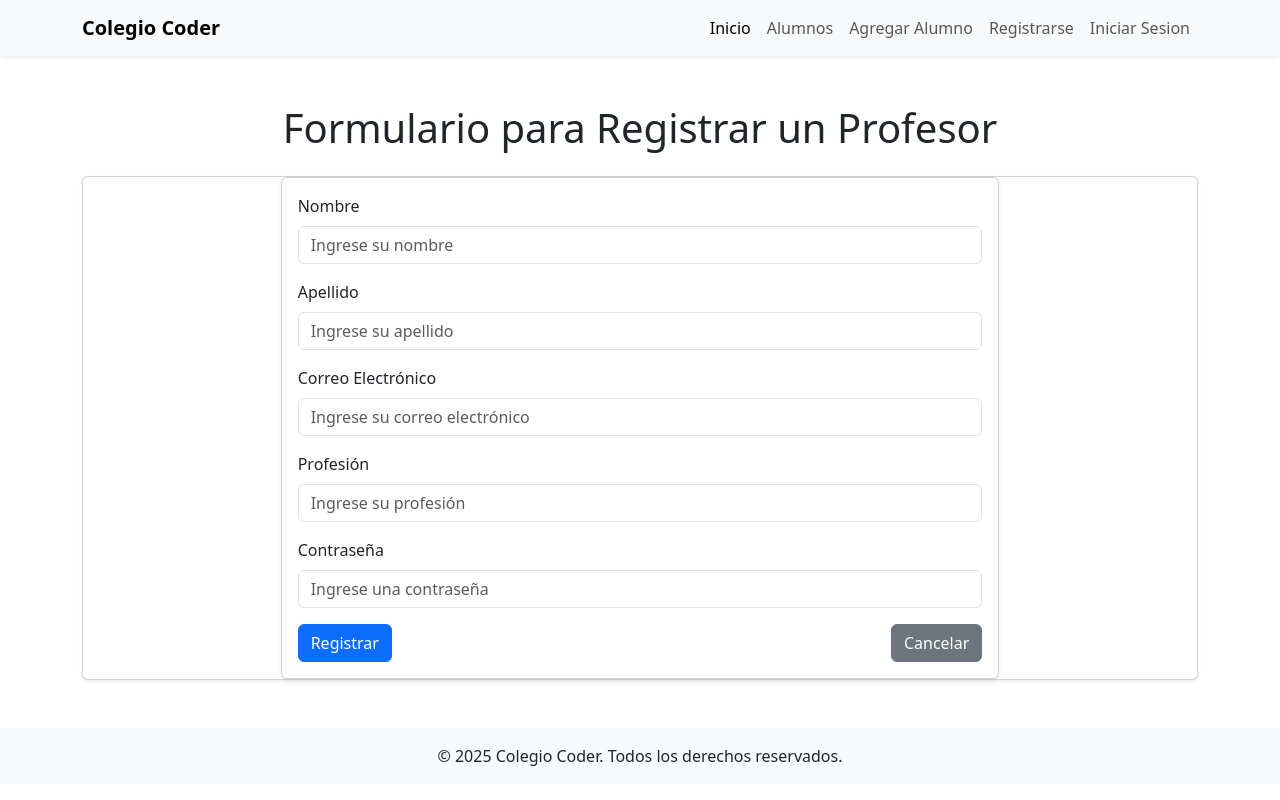
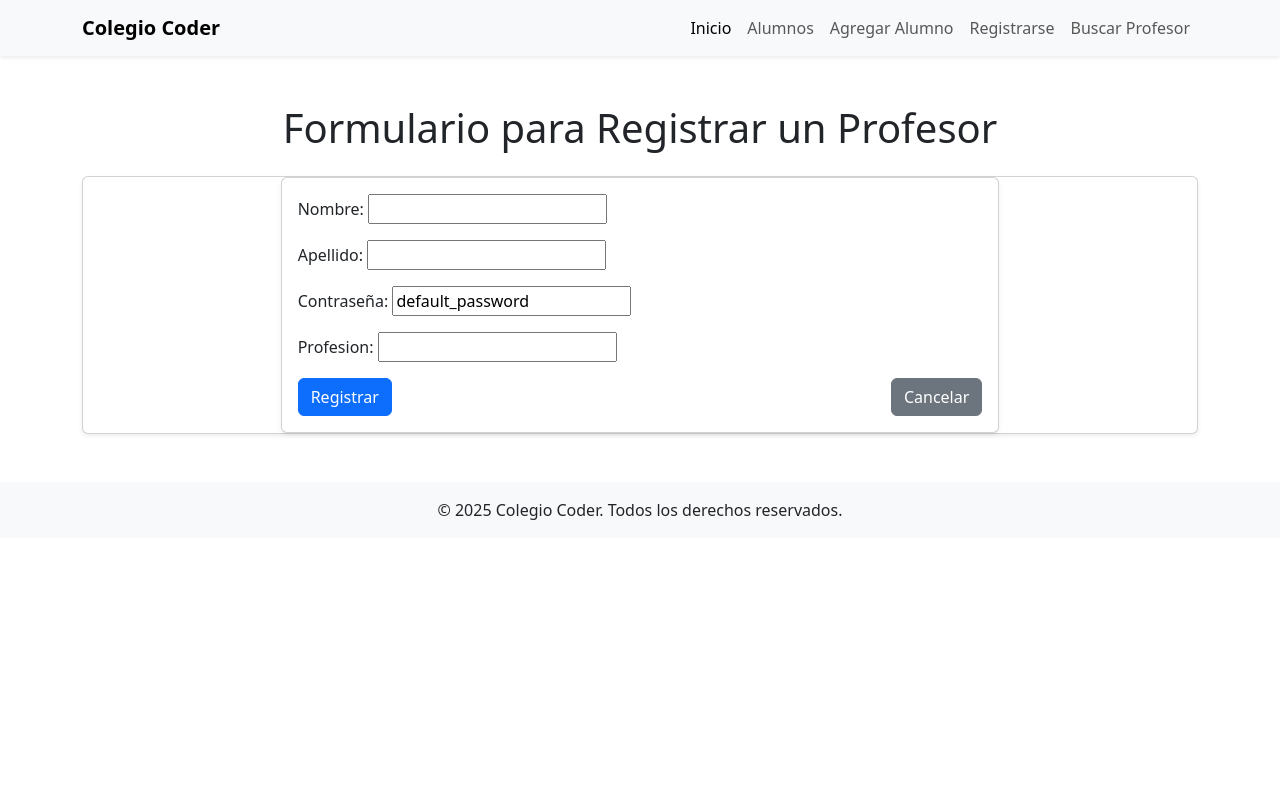
Before and after one commit to Facumartinezz/TuPrimeraPagina-MartinezZorzi, a Django app: page /profesores/create in a window 1280 px wide. Run offline with Django 5.2, Linux system fonts and the light colour scheme.

Commit message:
Ultimo commit, ya terminado

```diff
--- a/PrimeraPagina/admin.py
+++ b/PrimeraPagina/admin.py
@@ -1,5 +1,6 @@
 from django.contrib import admin
-from .models import Alumno, Profesor
+from .models import Alumno, Profesor, Post
 
 admin.site.register(Alumno)
 admin.site.register(Profesor)
+admin.site.register(Post)
--- a/PrimeraPagina/forms.py
+++ b/PrimeraPagina/forms.py
@@ -10,3 +10,10 @@
     class Meta:
         model = Profesor
         fields = ['nombre', 'apellido', 'contraseña', 'profesion']
+
+class BuscarProfesorForm(forms.Form):
+    termino = forms.CharField(
+        max_length=100, label="Buscar Profesor",
+        widget=forms.TextInput(attrs={'class': 'form-control',
+        'placeholder': 'Nombre o Apellido'})
+        )
--- a/PrimeraPagina/templates/PrimeraPagina/base.html
+++ b/PrimeraPagina/templates/PrimeraPagina/base.html
@@ -29,7 +29,7 @@
                             <a class="nav-link" href="{% url 'PrimeraPagina:registro_profesores' %}">Registrarse</a>
                         </li>
                         <li class="nav-item">
-                            <a class="nav-link" href="#">Iniciar Sesion</a>
+                            <a class="nav-link" href="{% url 'PrimeraPagina:buscar_profesores' %}">Buscar Profesor</a>
                         </li>
                     </ul>
                 </div>
--- a/PrimeraPagina/templates/PrimeraPagina/index.html
+++ b/PrimeraPagina/templates/PrimeraPagina/index.html
@@ -63,7 +63,7 @@
         {% endfor %}
     </div>
     <div class="text-center mt-4">
-        <a href="{% url 'PrimeraPagina:crear_post' %}" class="btn btn-primary">Crear un nuevo post</a>
+        <a href="{% url 'PrimeraPagina:publica_post' %}" class="btn btn-primary">Crear un nuevo post</a>
     </div>
 </div>
 {% endblock %}
--- a/PrimeraPagina/templates/PrimeraPagina/registro_profesores.html
+++ b/PrimeraPagina/templates/PrimeraPagina/registro_profesores.html
@@ -16,26 +16,7 @@
                 <div class="card-body">
                     <form method="post" class="needs-validation" novalidate>
                         {% csrf_token %}
-                        <div class="mb-3">
-                            <label for="nombre" class="form-label">Nombre</label>
-                            <input type="text" name="nombre" id="nombre" class="form-control" placeholder="Ingrese su nombre" required>
-                        </div>
-                        <div class="mb-3">
-                            <label for="apellido" class="form-label">Apellido</label>
-                            <input type="text" name="apellido" id="apellido" class="form-control" placeholder="Ingrese su apellido" required>
-                        </div>
-                        <div class="mb-3">
-                            <label for="email" class="form-label">Correo Electrónico</label>
-                            <input type="email" name="email" id="email" class="form-control" placeholder="Ingrese su correo electrónico" required>
-                        </div>
-                        <div class="mb-3">
-                            <label for="profesion" class="form-label">Profesión</label>
-                            <input type="text" name="profesion" id="profesion" class="form-control" placeholder="Ingrese su profesión" required>
-                        </div>
-                        <div class="mb-3">
-                            <label for="contraseña" class="form-label">Contraseña</label>
-                            <input type="password" name="contraseña" id="contraseña" class="form-control" placeholder="Ingrese una contraseña" required>
-                        </div>
+                        {{ form.as_p }}  <!-- Renderiza automáticamente los campos del formulario -->
                         <div class="d-flex justify-content-between">
                             <button type="submit" class="btn btn-primary">Registrar</button>
                             <a href="{% url 'PrimeraPagina:index' %}" class="btn btn-secondary">Cancelar</a>
--- a/PrimeraPagina/urls.py
+++ b/PrimeraPagina/urls.py
@@ -23,6 +23,7 @@
     path('alumnos/', views.lista_alumnos, name='lista_alumnos'),
     path("alumnos/create", views.ingreso_alumnos, name="ingreso_alumnos"),
     path('profesores/create', views.registro_profesores, name='registro_profesores'),
-    path('post/create', views.crear_post, name='crear_post'),
+    path('post/create', views.publica_post, name='publica_post'),
+    path('profesores/buscar', views.buscar_profesores, name='buscar_profesores'),
 
 ]
--- a/PrimeraPagina/views.py
+++ b/PrimeraPagina/views.py
@@ -1,6 +1,7 @@
 from django.shortcuts import render, get_object_or_404, redirect
 from .models import Alumno, Profesor, Post
-from .forms import AlumnoForm
+from .forms import AlumnoForm, BuscarProfesorForm, ProfesorForm
+from django.db.models import Q
 
 def lista_alumnos(request):
     alumnos = Alumno.objects.all()
@@ -33,20 +34,33 @@
 
 def registro_profesores(request):
     if request.method == "POST":
-        # Aquí puedes manejar los datos enviados por el formulario
-        nombre = request.POST.get("nombre")
-        apellido = request.POST.get("apellido")
-        email = request.POST.get("email")
-        profesion = request.POST.get("profesion")
-        contraseña = request.POST.get("contraseña")
-        # Procesa los datos o guárdalos en la base de datos
-        print(f"Profesor registrado: {nombre} {apellido}, {email}, {profesion}")
-    return render(request, "PrimeraPagina/registro_profesores.html")
+        form = ProfesorForm(request.POST)
+        if form.is_valid():
+            form.save()  # Guarda el profesor en la base de datos
+            return redirect("PrimeraPagina:index")  # Redirige al inicio después de registrar
+    else:
+        form = ProfesorForm()
+    return render(request, "PrimeraPagina/registro_profesores.html", {"form": form})
 
-def crear_post(request):
+def publica_post(request):
     if request.method == "POST":
         titulo = request.POST.get("titulo")
         descripcion = request.POST.get("descripcion")
         Post.objects.create(titulo=titulo, descripcion=descripcion)
         return redirect('PrimeraPagina:index')  # Redirige al index después de crear el post
-    return render(request, 'PrimeraPagina/crear_post.html')
+    return render(request, 'PrimeraPagina/publica_post.html')
+
+def buscar_profesores(request):
+    profesores = None
+    form = BuscarProfesorForm(request.GET)
+    if request.method == 'GET' and 'termino' in request.GET:
+        form = BuscarProfesorForm(request.GET)
+        if form.is_valid():
+            termino = form.cleaned_data['termino']
+            profesores = Profesor.objects.filter(
+            Q(nombre__icontains=termino) |
+            Q(apellido__icontains=termino) |
+            Q(profesion__icontains=termino)
+            )
+
+    return render(request, 'PrimeraPagina/buscar_profesores.html', {'form': form, 'profesores': profesores})
```
Also changed, not shown: PrimeraPagina/templates/PrimeraPagina/buscar_profesores.html (added, +28 -0 lines), db.sqlite3.
